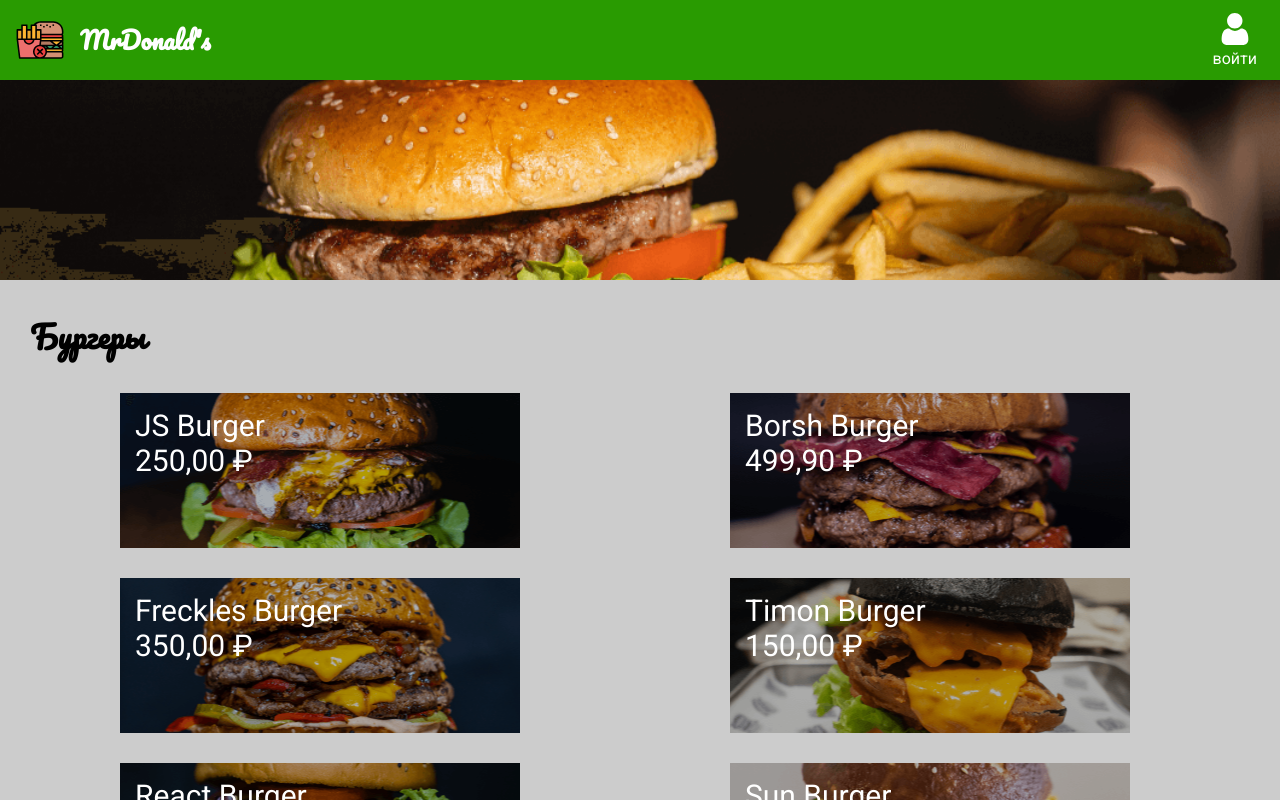
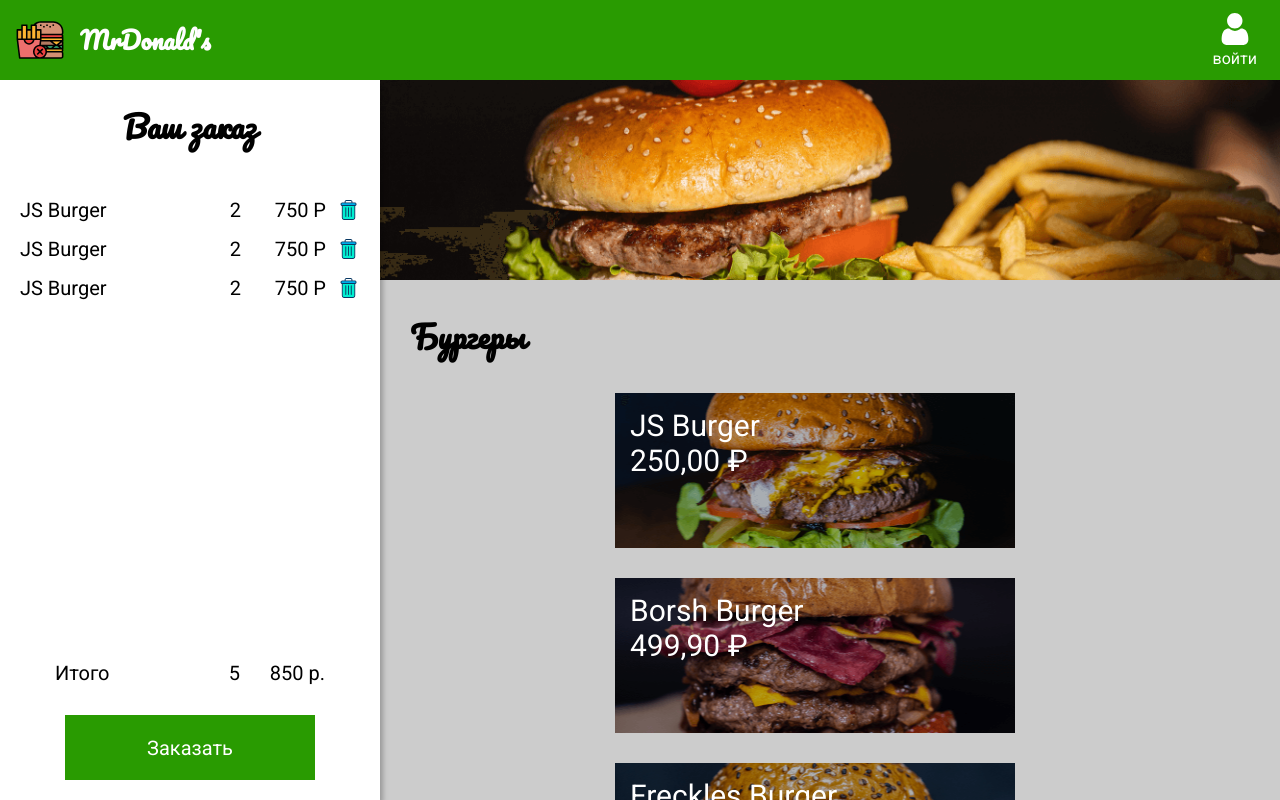
Before and after one commit to likvidov/mrdonalds, a React (Create React App) app: page / in a window 1280 px wide. Shown: the top 800 px of the page. Built offline with nearby package versions, Linux system fonts and the light colour scheme.

Commit message:
Реализация верстки блока заказа

```diff
--- a/src/App.js
+++ b/src/App.js
@@ -3,6 +3,7 @@
 import { Menu } from './Components/Menu';
 import { GlobalStyle } from './Components/GlobalStyle';
 import { ModalItem } from './Components/ModalItem';
+import { Order } from './Components/Order';
 
 function App() {
   const [openItem, setOpenItem] = React.useState(null);
@@ -11,6 +12,7 @@
     <>
       <GlobalStyle />
       <NavBar />
+      <Order />
       <Menu setOpenItem={setOpenItem} />
       <ModalItem openItem={openItem} setOpenItem={setOpenItem} />
     </>
--- a/src/Components/Button.js
+++ /dev/null
@@ -1,10 +0,0 @@
-import styled from "styled-components";
-
-export const Button = styled.button`
-  width: 250px;
-  height: 65px;
-  background-color: #299B01;
-  color: white;
-  border: transparent;
-  align-self: center;
-`;
--- /dev/null
+++ b/src/Components/ButtonCheckout.js
@@ -0,0 +1,20 @@
+import styled from "styled-components";
+
+export const ButtonCheckout = styled.button`
+  display: block;
+  margin: 0 auto;
+  width: 250px;
+  height: 65px;
+  font-size: inherit;
+  font-family: inherit;
+  background-color: #299B01;
+  color: #fff;
+  border-color: transparent;
+  transition-property: color, background-color, border-color;
+  transition-duration: .3s;
+  &:hover {
+    background-color: #fff;
+    color: #299B01;
+    border-color: #299B01;
+  }
+`;
--- a/src/Components/Menu.js
+++ b/src/Components/Menu.js
@@ -7,6 +7,7 @@
 const MenuStyled = styled.main`
   background-color: #ccc;
   margin-top: 80px;
+  margin-left: 380px;
 `;
 
 const SectionMenu = styled.section`
--- a/src/Components/ModalItem.js
+++ b/src/Components/ModalItem.js
@@ -1,6 +1,6 @@
 import React from "react";
 import styled from "styled-components";
-import { Button } from "./Button";
+import { ButtonCheckout } from "./ButtonCheckout";
 
 const Overlay = styled.div`
   position: fixed;
@@ -29,19 +29,20 @@
   background-position: center;
 `;
 
-const ModalContent = styled.div`
+const Content = styled.section`
+  padding: 20px;
   display: flex;
   flex-direction: column;
   justify-content: space-between;
-  padding: 20px;
-  height: 400px;
+  height: calc(100% - 200px);
 `;
 
-const ModalHeader = styled.div`
-  font-family: 'Pacifico';
-  font-size: 30px;
+const HeaderContent = styled.div`
   display: flex;
   justify-content: space-between;
+  font-size: 24px;
+  font-weight: 700;
+  font-family: 'Pacifico', cursive;
 `;
 
 export const ModalItem = ({ openItem, setOpenItem }) => {
@@ -57,15 +58,14 @@
     <Overlay id="overlay" onClick={closeModal}>
       <Modal>
         <Banner img={openItem.img} />
+        <Content>
+          <HeaderContent>
+            <div>{openItem.name}</div>
+            <div>{openItem.price.toLocaleString('ru-RU', { style: 'currency', currency: 'RUB' })}</div>
+          </HeaderContent>
 
-        <ModalContent>
-          <ModalHeader>
-            <p>{openItem.name}</p>
-            <p>{openItem.price.toLocaleString('ru-RU', { style: 'currency', currency: 'RUB' })}</p>
-          </ModalHeader>
-
-          <Button>Добавить</Button>
-        </ModalContent>
+          <ButtonCheckout>Добавить</ButtonCheckout>
+        </Content>
       </Modal>
     </Overlay>
   )
--- /dev/null
+++ b/src/Components/Order.js
@@ -0,0 +1,65 @@
+import React from "react";
+import styled from "styled-components";
+import { ButtonCheckout } from "./ButtonCheckout";
+import { OrderListItem } from "./OrderListItem";
+
+const OrderStyled = styled.section`
+  position: fixed;
+  display: flex;
+  flex-direction: column;
+  top: 80px;
+  left: 0;
+  background: #fff;
+  min-width: 380px;
+  height: calc(100% - 80px);
+  box-shadow: 3px 4px 5px rgba(0, 0, 0, 0.25);
+  padding: 20px;
+`;
+
+const OrderTitle = styled.h2`
+  text-align: center;
+  margin-bottom: 30px;
+`;
+
+const OrderContent = styled.div`
+  flex-grow: 1;
+`;
+
+const OrderList = styled.ul``;
+
+const Total = styled.div`
+  display: flex;
+  margin: 0 35px 30px;
+  & span:first-child {
+    flex-grow: 1;
+  }
+`;
+
+const TotalPrice = styled.span`
+  text-align: right;
+  min-width: 65px;
+  margin-left: 20px;
+`;
+
+export const Order = () => {
+  return (
+    <>
+      <OrderStyled>
+        <OrderTitle>Ваш заказ</OrderTitle>
+        <OrderContent>
+          <OrderList>
+            <OrderListItem />
+            <OrderListItem />
+            <OrderListItem />
+          </OrderList>
+        </OrderContent>
+        <Total>
+          <span>Итого</span>
+          <span>5</span>
+          <TotalPrice>850 р.</TotalPrice>
+        </Total>
+        <ButtonCheckout>Заказать</ButtonCheckout>
+      </OrderStyled>
+    </>
+  )
+}
--- /dev/null
+++ b/src/Components/OrderListItem.js
@@ -0,0 +1,40 @@
+import React from "react";
+import styled from "styled-components";
+import trashImage from "../image/trash.svg";
+
+const OrderItemStyled = styled.li`
+  display: flex;
+  margin: 15px 0;
+`;
+
+const ItemName = styled.span`
+  flex-grow: 1;
+
+`;
+
+const ItemPrice = styled.span`
+  margin-left: 20px;
+  margin-right: 10px;
+  min-width: 65px;
+  text-align: right;
+`;
+
+const TrashButton = styled.button`
+  width: 24px;
+  height: 24px;
+  border-color: transparent;
+  background-color: transparent;
+  background-image: url(${trashImage});
+  background-position: center;
+  background-size: cover;
+  background-repeat: no-repeat;
+`;
+
+export const OrderListItem = () => (
+  <OrderItemStyled>
+    <ItemName>JS Burger </ItemName>
+    <span>2</span>
+    <ItemPrice>750 Р</ItemPrice>
+    <TrashButton />
+  </OrderItemStyled>
+)
```
Also changed, not shown: src/image/trash.svg (added).
